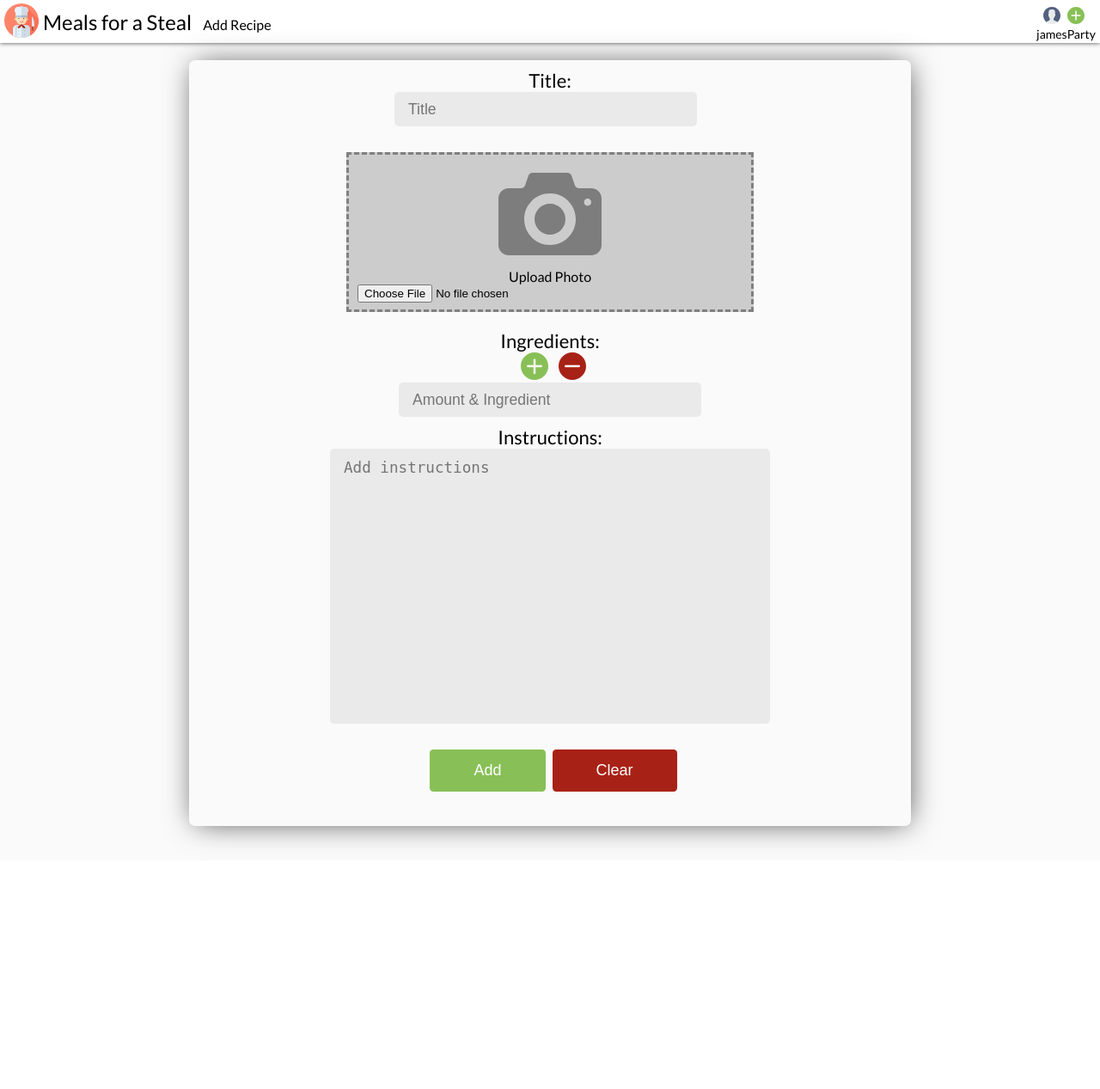
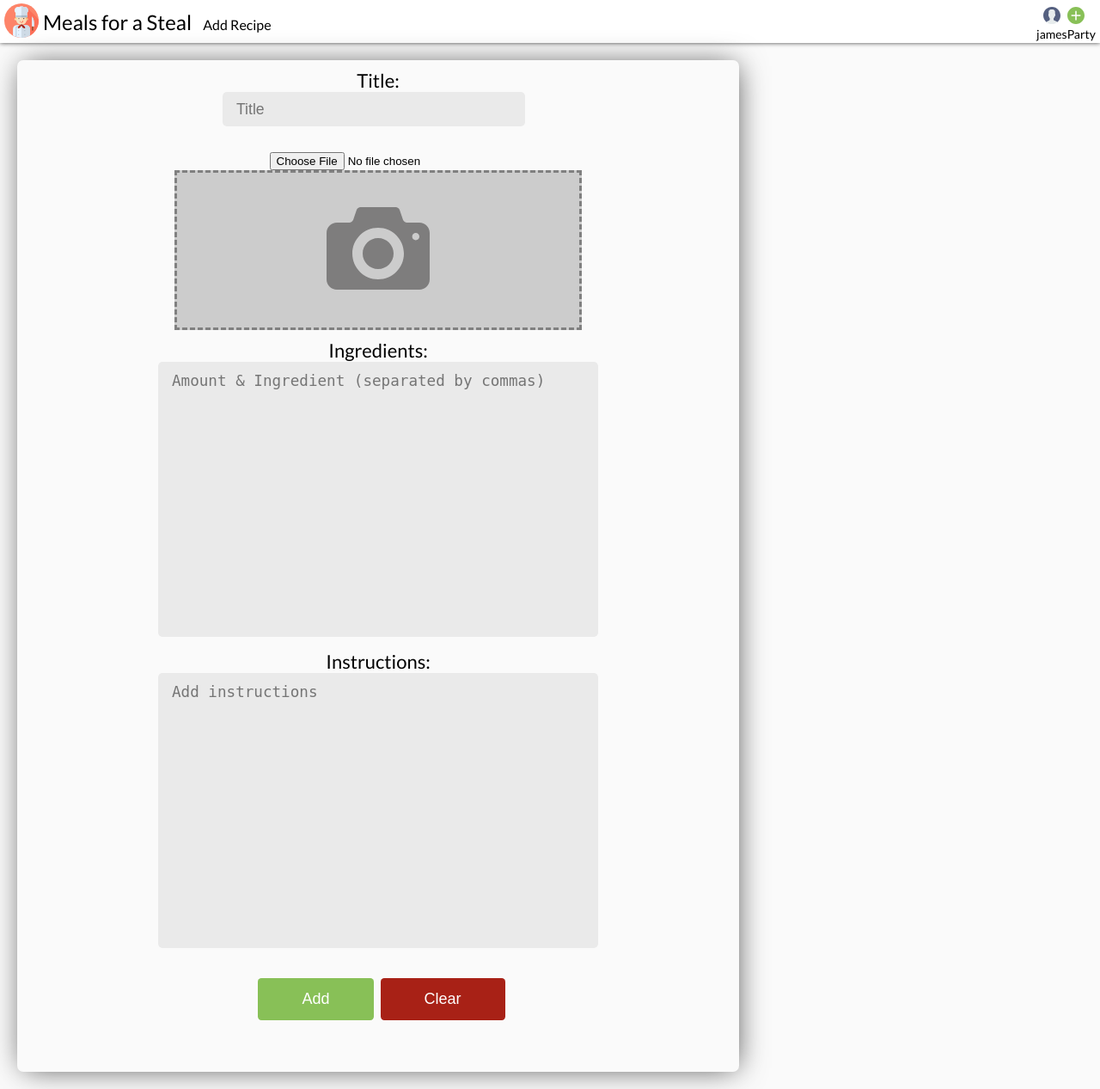
Before and after one commit to curvySage/MealsForASteal, a PHP site: page /addrecipe.html in a window 1280 px wide. Shown: the whole page at 86% size. Before the commit the page ends 985 px from the top, so only its background shows below. Run offline with PHP 8.4, Linux system fonts and the light colour scheme.

Commit message:
Updates addrecipe.html, stores photo in appropriate directory

```diff
--- a/addrecipe.html
+++ b/addrecipe.html
@@ -30,43 +30,37 @@
       </div>
     </div>
   </div>
-  <div id="content-section">
-    <!-- Stuff goes here -->
-    <div class="add-recipe">
-      <div class="add-recipe-title">
-        <span class="title-label">Title:</span>
-        <input type="text" value="" placeholder="Title" class="recipe-title" title="title" id="title" />
+
+  <form action="/addrecipe.php" method="post" id="add-recipe" class="add-recipe-form" enctype="multipart/form-data">
+    <div id="content-section">
+      <!-- Stuff goes here -->
+      <div class="add-title">
+        <label for="title">Title:
+          <input type="text" value="" placeholder="Title" class="title-input" title="title" id="title" />
+	</label>
       </div>
-      <div class="add-recipe-photo">
-        <!-- Link here must direct user to his/her own photo directory -->
-        <a href="XXXX"><img src="public/img/addphoto.svg" alt="add photo" id = "photo"></a> Upload Photo
-        <input type="file" id="image" onclick="loadImg(this.id);"></input>
+      <input type="file" id="image" name="image" accept="image/*" onchange="loadImage(this);" />
+      <div class="add-photo-preview">
+	<label for="image">
+          <img src="public/img/addphoto.svg" alt="add photo" id = "photo"/>
+	</label>
       </div>
-      <div class="add-recipe-ingredients">
-        <span class="ingredients-title">Ingredients:</span>
-        <!-- Dynamically add/remove text fields for ingredients -->
-        <div class="add-ingredient-input" id=ingredient-form>
-          <div>
-            <img src="public/img/plus.svg" alt="add" onclick = "addItem();">
-            <img src="public/img/minus.svg" alt="remove" onclick = "removeItem();">
-          </div>
-          <input type="text" value="" placeholder="Amount & Ingredient" class="ingredient" id="first-ingredient" title="amount and ingredient" />
-        </div>
+      <div class="add-ingredients">
+        <label for="first-ingredient">Ingredients:
+          <br/><textarea type="text" value="" placeholder="Amount & Ingredient (separated by commas)" id="first-ingredient" title="amount and ingredient"></textarea>
+	</label>
       </div>
-      <div class="add-recipe-instructions">
-        <span class="instructions-title">Instructions:</span>
-        <textarea class="instructions" placeholder="Add instructions" title="add instructions"></textarea>
+      <div class="add-instructions">
+        <label for="instructions">Instructions:
+          <br/><textarea  placeholder="Add instructions" title="add instructions" id="instructions"></textarea>
+	</label>
       </div>
-      <!-- Submit form-->
-      <form action="/addRecipe" method="post" id="add-recipe" class="add-recipe-form">
-        <div class="final-buttons">
-          <input type="submit" value="Add" class="add-button" />
-          <input type="reset" value="Clear" class="clear-button" onclick="clearAll();" />
-        </div>
-      </form>
+      <div class="buttons">
+        <input type="submit" value="Add" class="add-button" />
+        <input type="reset" value="Clear" class="clear-button" onclick="clearAll();"/>
+      </div>
+      <script src="public/js/addrecipe.js"></script>
     </div>
-    <script src="public/js/app.js"></script>
-  </div>
+</form>
 </body>
-
 </html>
--- a/public/css/styles.css
+++ b/public/css/styles.css
@@ -79,10 +79,6 @@ HEADER SECTION
 /* -----------------------------
 CONTENT SECTION
 ----------------------------- */
-label {
-  display: none;
-}
-
 #content-section {
   display: flex;
   flex-direction: column;
@@ -561,7 +557,7 @@ label {
 /* -----------------------------
   Add Recipe
   ----------------------------- */
-.add-recipe {
+.add-recipe-form {
   display: flex;
   flex-direction: column;
   width: 800px;
@@ -572,15 +568,29 @@ label {
   box-shadow: 2px 1px 35px -6px rgba(0, 0, 0, 0.75);
 }
 
-.add-recipe .add-recipe-title {
+.add-recipe-form label {
+  font-size: 22px;
+}
+
+.add-recipe-form textarea {
+  height: 20rem;
+  width: 30rem;
+  border: none;
+  border-radius: 5px;
+  background-color: #eaeaea;
+  padding: 0 1rem;
+  line-height: 45px;
+  margin-bottom: 10px;
+  font-size: 1.1rem;
+  font-weight: 200;
+  resize: none;
+}
+
+.add-recipe-form .add-title {
   margin: 0 0 20px;
 }
 
-.add-recipe .add-recipe-title .title-label {
-  font-size: 22px;
-}
-
-.add-recipe .add-recipe-title .recipe-title {
+.add-recipe-form .add-title .title-input {
   display: flex;
   height: 2.5rem;
   width: 20rem;
@@ -595,9 +605,9 @@ label {
   font-weight: 200;
 }
 
-.add-recipe .add-recipe-photo {
+.add-recipe-form .add-photo-preview {
   padding: 10px 10px 10px 10px;
-  margin: 0 0 20px;
+  margin: 0 0 10px;
   width: 28rem;
   height: 10rem;
   display: flex;
@@ -609,69 +619,33 @@ label {
   border-color: #808080;
 }
 
-.add-recipe .add-recipe-photo img {
+.add-recipe-form .add-photo-preview img {
   width: 120px;
   cursor: pointer;
 }
 
-.add-recipe .add-recipe-ingredients .ingredients-title {
-  font-size: 22px;
+.add-recipe-form .thumb {
+  height: 75px;
+  border: 1px solid #000;
+  margin: 10px 5px 0 0;
 }
 
-.add-recipe .add-recipe-ingredients .add-ingredient-input {
+.add-recipe-form .add-ingredients {
   display: flex;
   flex-direction: column;
 }
 
-.add-recipe .add-recipe-ingredients .add-ingredient-input .ingredient {
-  height: 2.5rem;
-  width: 20rem;
-  border: none;
-  border-radius: 5px;
-  background-color: #eaeaea;
-  padding: 0 1rem;
-  line-height: 45px;
-  margin-bottom: 10px;
-  font-size: 1.1rem;
-  font-weight: 200;
-}
-
-.add-recipe .add-recipe-ingredients .add-ingredient-input img {
-  align-self: flex-start;
-  margin: 0 0 0 0.5rem;
-  width: 2rem;
-  cursor: pointer;
-}
-
-.add-recipe .add-recipe-instructions {
+.add-recipe-form .add-instructions {
   display: flex;
   flex-direction: column;
 }
 
-.add-recipe .add-recipe-instructions .instructions-title {
-  font-size: 22px;
-}
-
-.add-recipe .add-recipe-instructions .instructions {
-  height: 20rem;
-  width: 30rem;
-  border: none;
-  border-radius: 5px;
-  background-color: #eaeaea;
-  padding: 0 1rem;
-  line-height: 45px;
-  margin-bottom: 10px;
-  font-size: 1.1rem;
-  font-weight: 200;
-  resize: none;
-}
-
-.add-recipe .add-recipe-form .final-buttons {
+.add-recipe-form .buttons {
   display: flex;
   margin: 20px;
 }
 
-.add-recipe .add-recipe-form .final-buttons .add-button {
+.add-recipe-form .buttons .add-button {
   cursor: pointer;
   font-size: 18px;
   padding: 12px 50px;
@@ -684,7 +658,7 @@ label {
   margin: 0 .5rem;
 }
 
-.add-recipe .add-recipe-form .final-buttons .clear-button {
+.add-recipe-form .buttons .clear-button {
   cursor: pointer;
   cursor: pointer;
   font-size: 18px;
--- /dev/null
+++ b/public/js/addrecipe.js
@@ -0,0 +1,23 @@
+// Init. vars
+var newTitle = document.getElementById("title");
+
+function loadImage(file) {
+    var tgt = file.target || window.event.srcElement,
+        files = tgt.files;
+
+    // FileReader support
+    if (FileReader && files && files.length) {
+        var fr = new FileReader();
+        fr.onload = function () {
+            document.getElementById('photo').src = fr.result;
+        }
+        fr.readAsDataURL(files[0]);
+    }
+
+    // Not supported
+    else {
+        // fallback -- perhaps submit the input to an iframe and temporarily store
+        // them on the server until the user's session ends.
+	document.getElementById('photo').src = "public/img/addphoto.svg";
+   }
+}
--- a/scss/styles.scss
+++ b/scss/styles.scss
@@ -92,7 +92,7 @@ CONTENT SECTION
 ----------------------------- */
 
 label {
-  display: none;
+//  display: none;
 }
 
 #content-section {
@@ -645,7 +645,7 @@ label {
   Add Recipe
   ----------------------------- */
 
-.add-recipe {
+.add-recipe-form {
   display: flex;
   flex-direction: column;
   width: 800px;
@@ -655,13 +655,28 @@ label {
   border-radius: 7px;
   box-shadow: 2px 1px 35px -6px rgba(0, 0, 0, 0.75);
 
-  .add-recipe-title {
+  label {
+    font-size: 22px;
+  }
+
+  textarea {
+    height: 20rem;
+    width: 30rem;
+    border: none;
+    border-radius: 5px;
+    background-color: #eaeaea;
+    padding: 0 1rem;
+    line-height: 45px;
+    margin-bottom: 10px;
+    font-size: 1.1rem;
+    font-weight: 200;
+    resize: none;
+  }
+
+  .add-title {
     margin: 0 0 20px;
 
-    .title-label {
-      font-size: 22px;
-    }
-    .recipe-title {
+    .title-input {
       display: flex;
       height: 2.5rem;
       width: 20rem;
@@ -677,9 +692,9 @@ label {
     }
   }
 
-  .add-recipe-photo {
+  .add-photo-preview {
     padding: 10px 10px 10px 10px;
-    margin: 0 0 20px;
+    margin: 0 0 10px;
     width: 28rem;
     height: 10rem;
     display: flex;
@@ -697,66 +712,28 @@ label {
       width: 120px;
       cursor: pointer;
     }
+
   }
 
-  .add-recipe-ingredients {
-
-    .ingredients-title {
-      font-size: 22px;
+  .thumb {
+    height: 75px;
+    border: 1px solid #000;
+    margin: 10px 5px 0 0;
   }
 
-      .add-ingredient-input {
+  .add-ingredients {
     display: flex;
     flex-direction: column;
-        .ingredient {
-          height: 2.5rem;
-          width: 20rem;
-          border: none;
-          border-radius: 5px;
-          background-color: #eaeaea;
-          padding: 0 1rem;
-          line-height: 45px;
-          margin-bottom: 10px;
-          font-size: 1.1rem;
-          font-weight: 200;
   }
 
-        img {
-          align-self: flex-start;
-          margin: 0 0 0 0.5rem;
-          width: 2rem;
-          cursor: pointer;
-        }
-      }
-  }
-
-  .add-recipe-instructions {
+  .add-instructions {
     display: flex;
     flex-direction: column;
-
-    .instructions-title {
-      font-size: 22px;
   }
-
-    .instructions {
-      height: 20rem;
-      width: 30rem;
-      border: none;
-      border-radius: 5px;
-      background-color: #eaeaea;
-      padding: 0 1rem;
-      line-height: 45px;
-      margin-bottom: 10px;
-      font-size: 1.1rem;
-      font-weight: 200;
-      resize: none;
-    }
-  }
-
-  .add-recipe-form {
-    .final-buttons {
+  .buttons {
     display: flex;
     margin: 20px;
+
     .add-button {
         cursor: pointer;
         font-size: 18px;
@@ -781,7 +758,6 @@ label {
         border: 1px solid transparent;
         border-radius: 4.2px;
         transition: all ease-in-out 0.2s;
-      }
       }
    }
 }
```
Also changed, not shown: addrecipe.php (added, +50 -0 lines), public/img/uploads/0_none.jpg (added), public/js/app.js. Lines whose indentation alone changed are shown as unchanged.
